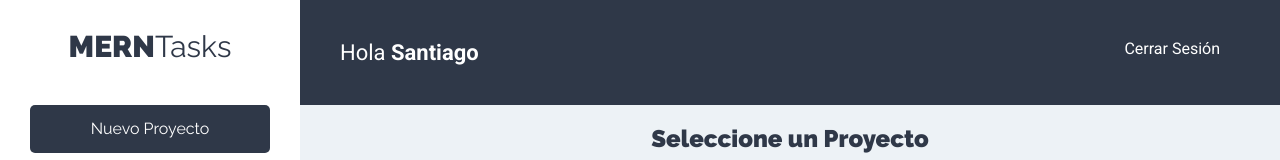
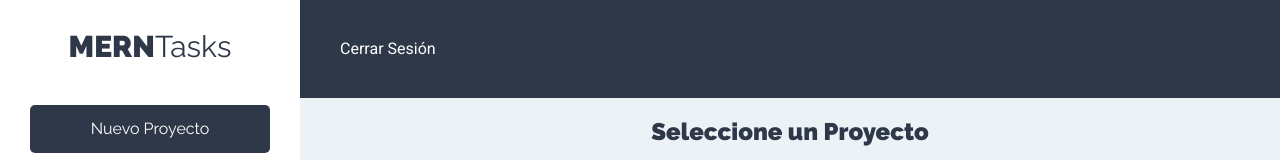
Before and after one commit to santiago-rodrig/mern-projects-manager-frontend, a React (Create React App) app: page /projects in a window 1280 px wide. Shown: the top 160 px of the page. Built offline with nearby package versions, Linux system fonts and the light colour scheme; no server answers.

Commit message:
show user name on main bar

```diff
--- a/src/components/layout/MainBar.js
+++ b/src/components/layout/MainBar.js
@@ -1,11 +1,21 @@
-import React from 'react'
+import React, { useContext, useEffect } from 'react'
+import { authContext } from '../../contexts/auth'
 
 const MainBar = () => {
+    const { user, loginUser } = useContext(authContext)
+
+    useEffect(() => {
+        loginUser()
+    }, [])
+
     return (
         <header className="app-header">
-            <p className="nombre-usuario">
-                Hola <span>Santiago</span>
-            </p>
+            {user ? (
+                <p className="nombre-usuario">
+                    Hola <span>{user.name}</span>
+                </p>
+            ) : null}
+
             <nav className="nav-principal">
                 <a href="#!">Cerrar Sesión</a>
             </nav>
```
